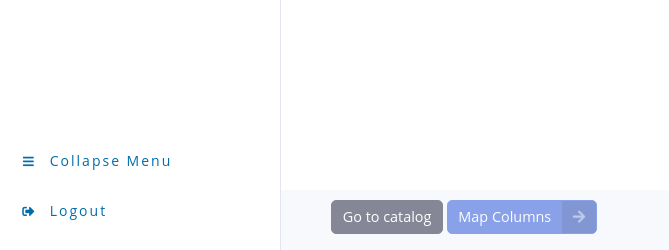
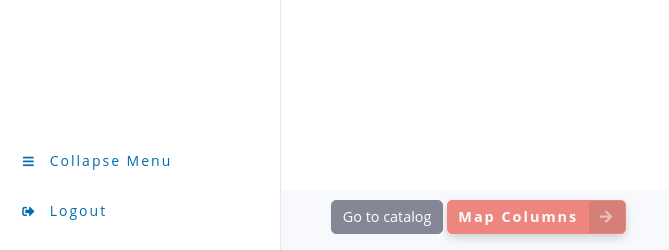
Before and after one commit to senior-web-engineer/TPJ-Inventory-Django, a Django app: page /import_a2000/ in a window 1280 px wide. Shown: the part 551-801 px from the top of the page, without its empty margins (0-669 px from the left). Run offline with Django 3.2, Linux system fonts and the light colour scheme; the visitor is signed in with stand-in values (Sample User, id 1); some libraries are stand-ins or nearby versions.

Commit message:
feat: change button styles

```diff
--- a/inventory/static/css/custom.css
+++ b/inventory/static/css/custom.css
@@ -147,6 +147,10 @@ html {
   margin-top: 0 !important;
 }
 
+.sidebar.toggled .nav-item span {
+  display: none !important;
+}
+
 .search-input {
   border-top-right-radius: 20px;
   border-bottom-right-radius: 20px;
--- a/inventory/templates/base.html
+++ b/inventory/templates/base.html
@@ -28,7 +28,7 @@
 
     {% block custom_css %}{% endblock %}
 
-    <link href="{% static 'css/custom.css' %}?version=2021062102" rel="stylesheet">
+    <link href="{% static 'css/custom.css' %}?version=20210728" rel="stylesheet">
 
 </head>
 
@@ -212,7 +212,7 @@
 
     {% block custom_js %}{% endblock %}
 
-    <script src="{% static 'js/custom.js?20210725' %}"></script>
+    <script src="{% static 'js/custom.js?version=20210728' %}"></script>
 
 </body>
 
--- a/inventory/templates/import_a2000.html
+++ b/inventory/templates/import_a2000.html
@@ -124,13 +124,13 @@
         <span class="text">Back to Upload File</span>
     </button>
     <a href="/catalog" class="btn btn-secondary">Go to catalog</a>
-    <button id="next-mapping-step" class="btn btn-primary btn-icon-split disabled">
+    <button id="next-mapping-step" class="btn btn-danger btn-user btn-icon-split disabled">
         <span class="text">Map Columns</span>
         <span class="icon text-white-50">
             <i class="fas fa-arrow-right"></i>
         </span>
     </button>
-    <button id="next-finish-step" class="btn btn-primary btn-icon-split" style="display: none;">
+    <button id="next-finish-step" class="btn btn-danger btn-user btn-icon-split" style="display: none;">
         <span class="text">Import</span>
         <span class="icon text-white-50">
             <i class="fas fa-arrow-right"></i>
--- a/inventory/views.py
+++ b/inventory/views.py
@@ -92,7 +92,7 @@ class CatalogView(LoginRequiredMixin, TemplateView):
                 row.weeks_available = '∞'
 
         page_number = request.GET.get('page', 1)
-        per_page = request.GET.get('per_page', 20)
+        per_page = request.GET.get('per_page', 100)
         paginator = Paginator(data, per_page)
         try:
             page_obj = paginator.page(page_number)
```
Also changed, not shown: inventory/templates/catalog.html (+9 -9 lines).
